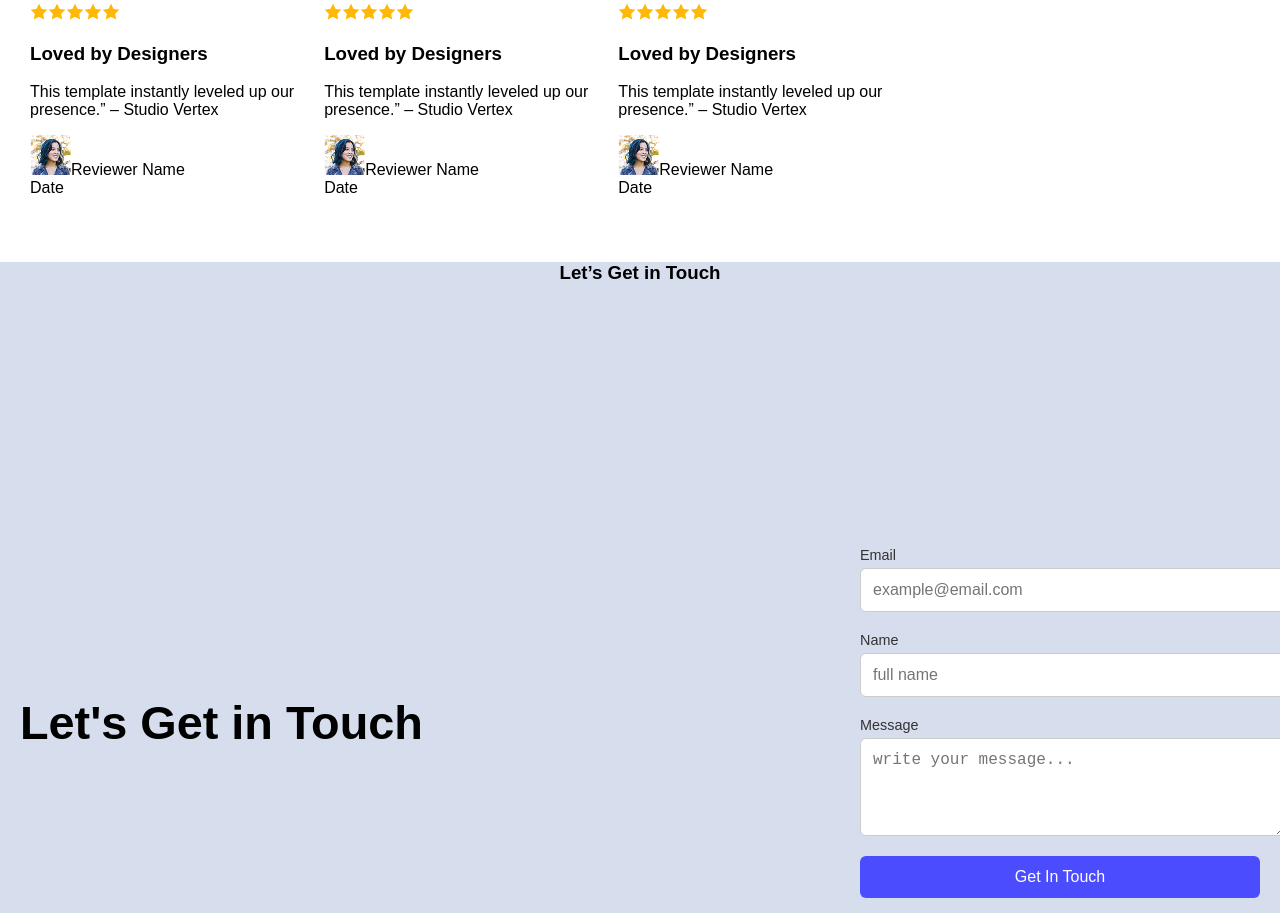
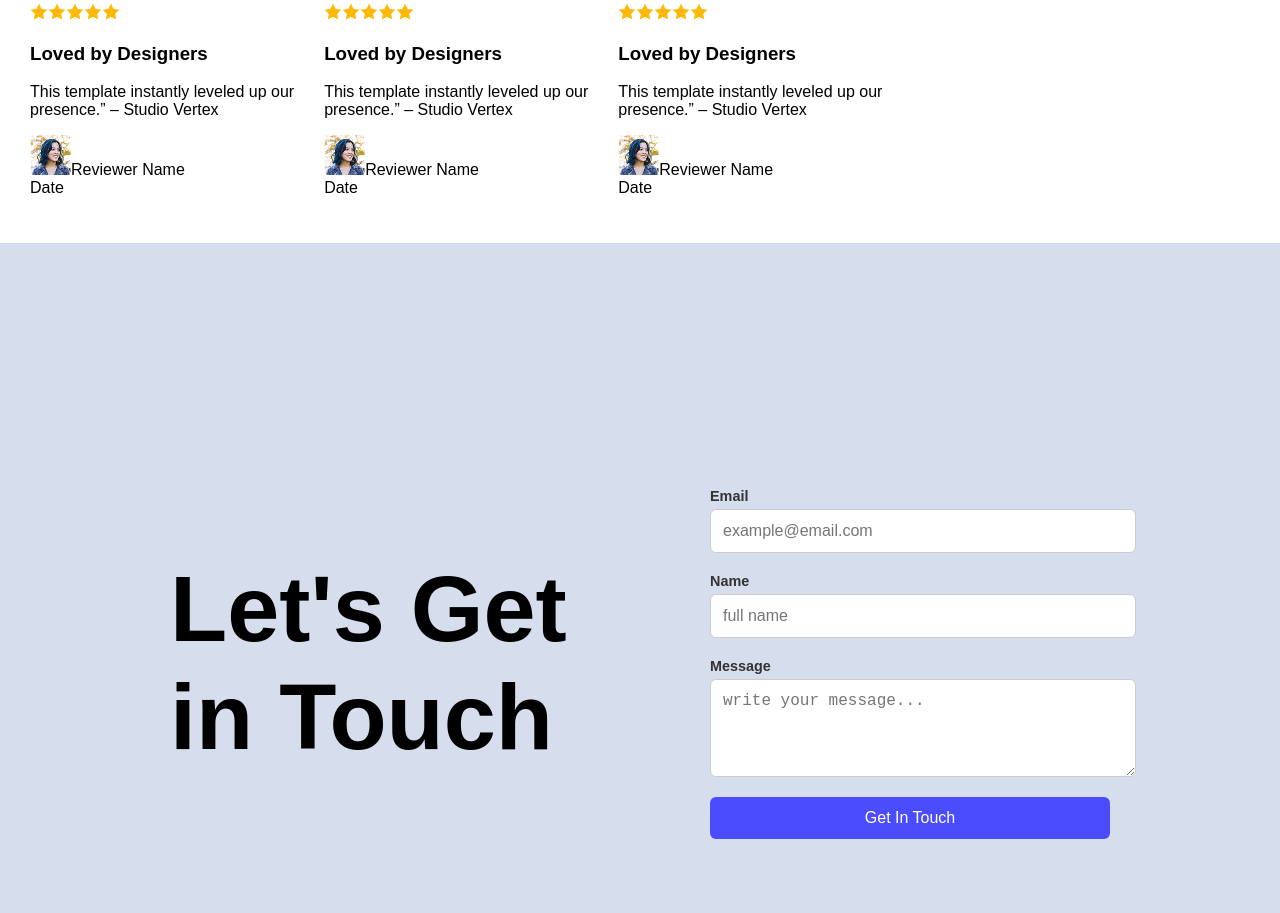
Before and after one commit to raisaabida/Assigntment-1, a plain HTML site: page index.html in a window 1280 px wide. Shown: the part 1307-2220 px from the top of the page. Drawn offline with Linux system fonts and the light colour scheme.

Commit message:
third try

```diff
--- a/index.html
+++ b/index.html
@@ -88,12 +88,7 @@
         </section>
 
         <section class="sec-bg">
-        <div class="footer-column">
-            <h3 class="section-title">Let’s Get in Touch</h3>
 
-
-
-        </div>
          <div class="container">
     <div class="left">
       <h3>Let's Get in Touch</h3>
--- a/styles/nav.css
+++ b/styles/nav.css
@@ -97,7 +97,7 @@ header{
 }
 
 body {
-      margin: 0;
+      margin: 0px;
       font-family: Arial, sans-serif;
       background-color: #f6f8fe;
     }
@@ -108,19 +108,25 @@ body {
       justify-content: center;
       height: 100vh;
       padding: 20px;
+      font-weight: 800;
+    font-size: 45px;
     }
 
     .left {
       flex: 1;
-      font-size: 2.5rem;
+      font-size: 5rem;
       font-weight: bold;
       padding-right: 40px;
       color: #000;
+      margin-left: 150px;
     }
 
     .right {
       flex: 1;
       max-width: 400px;
+      margin-right: 150px;
+      font-size: 10rem;
+      font-weight: bold;
     }
 
     form {
@@ -199,4 +205,5 @@ body {
 
     .footer-nav a:hover {
       color: #4c4cff;
+
     }
```
